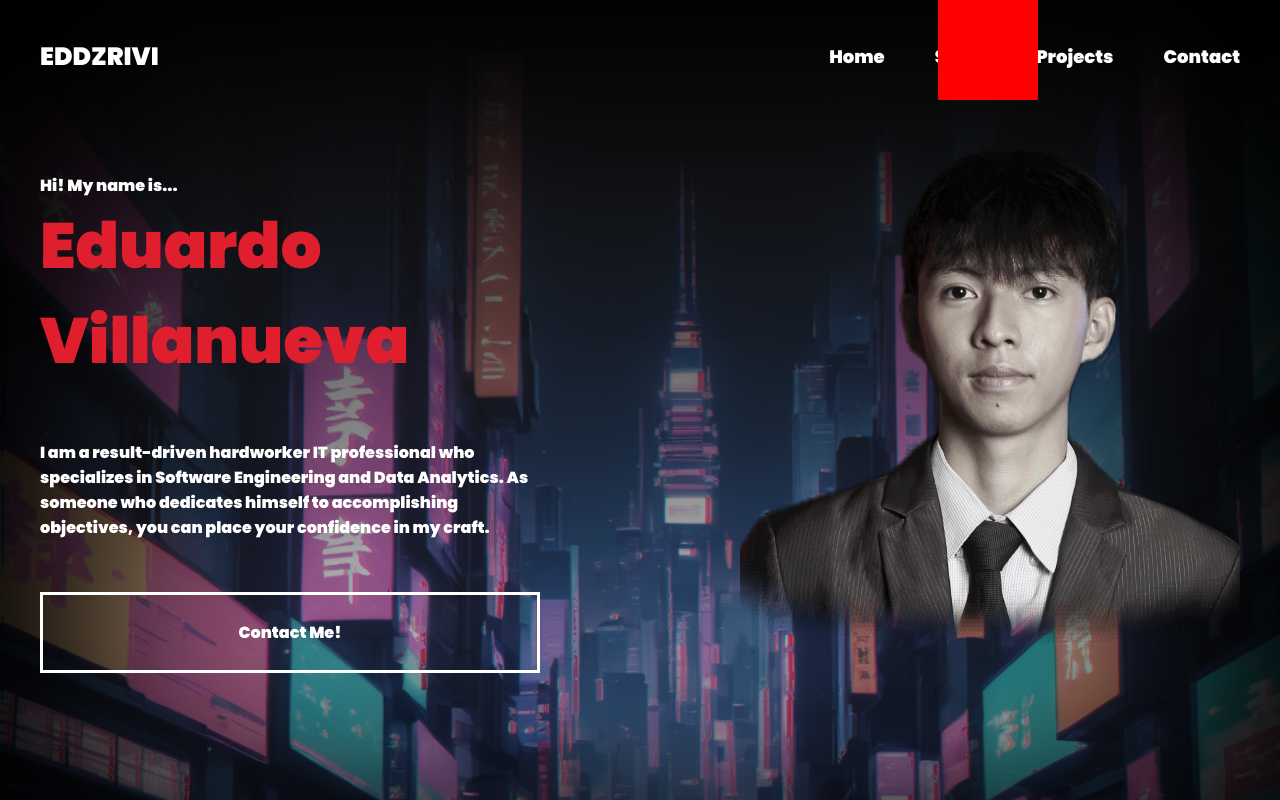
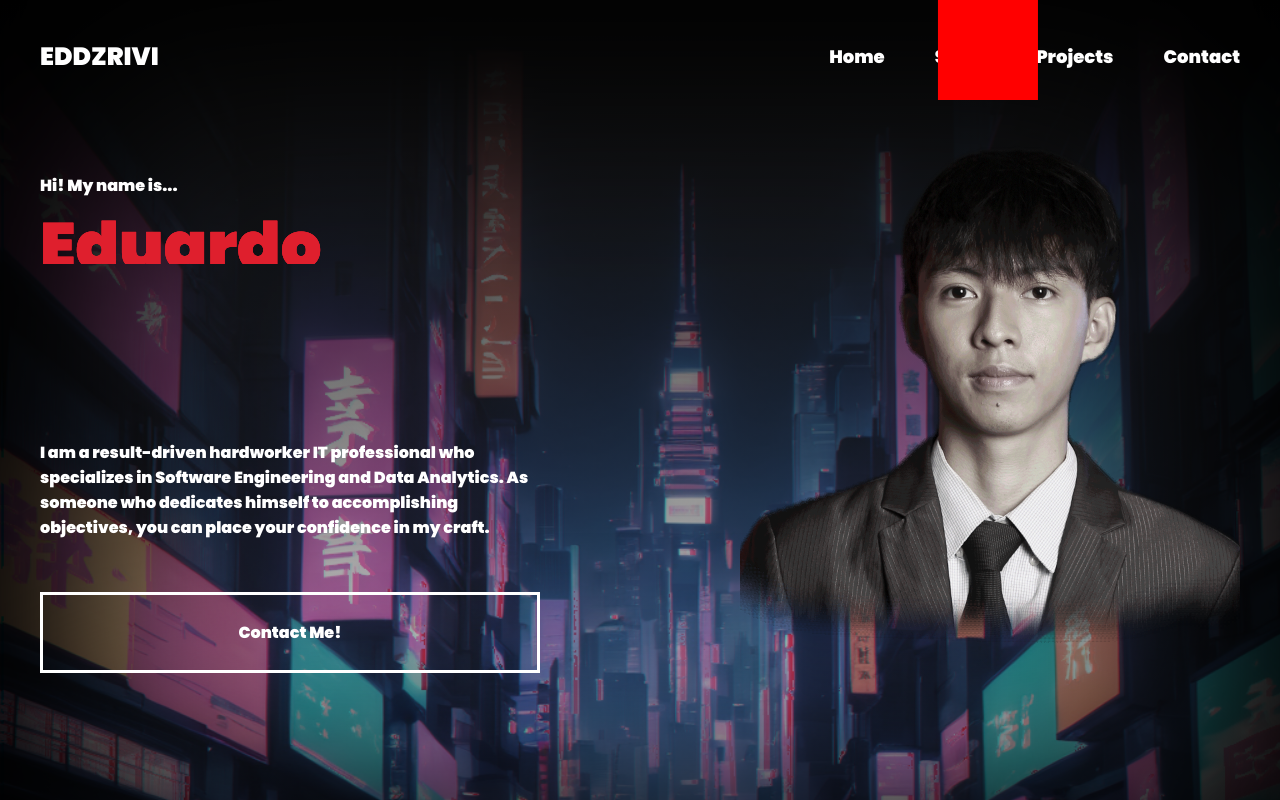
Before and after one commit to Sorceriv/glitch-portfolio, a React (Vite) app: page / in a window 1280 px wide. Shown: the top 800 px of the page. Built offline with nearby package versions, Linux system fonts and the light colour scheme; a web font is replaced by a local one.

Commit message:
Try fix index

```diff
--- a/src/components/Hero/Hero.tsx
+++ b/src/components/Hero/Hero.tsx
@@ -9,9 +9,9 @@ function Hero() {
                     <div className="header-title">
                         Hi! My name is...
                         <div className="header-title-name">
-                            <span style={{'--index': '0'}}>Eduardo Villanueva</span>
-                            <span style={{'--index': '1'}}>Eduardo Villanueva</span>
-                            <span style={{'--index': '2'}}>Eduardo Villanueva</span>
+                            <span style={{'--index?': '0'}}>Eduardo Villanueva</span>
+                            <span style={{'--index?': '1'}}>Eduardo Villanueva</span>
+                            <span style={{'--index?': '2'}}>Eduardo Villanueva</span>
                         </div>
 
                     </div>
```
